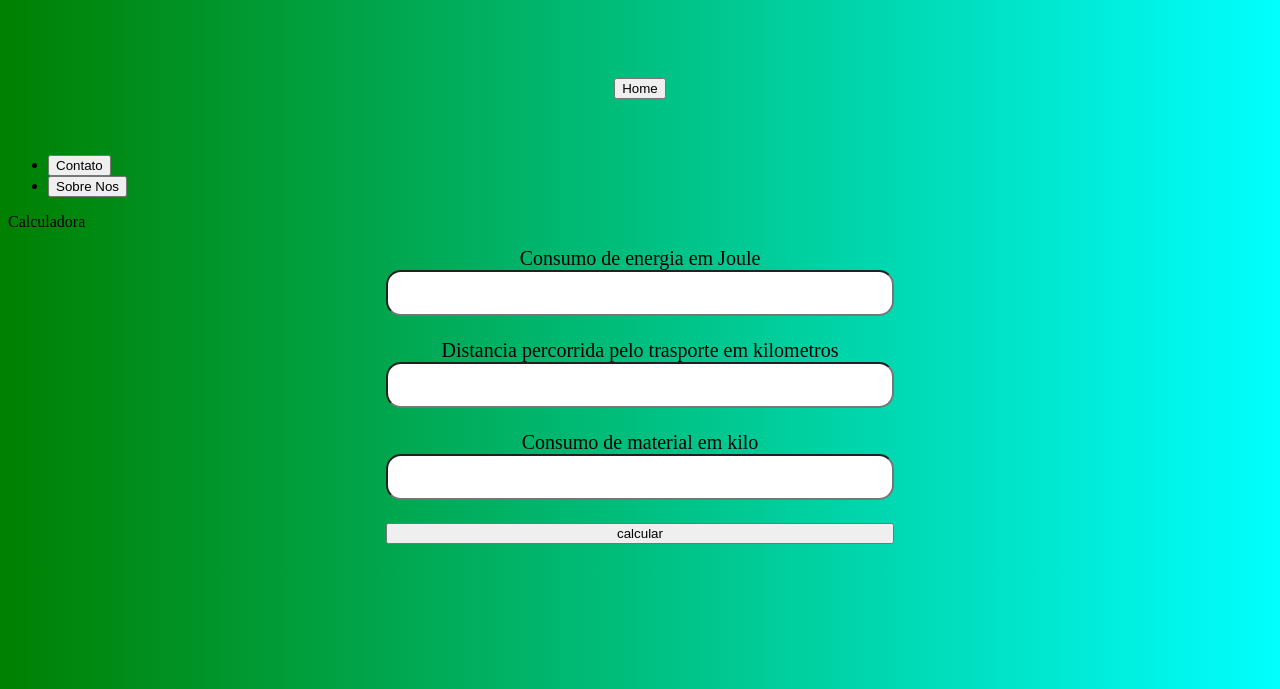
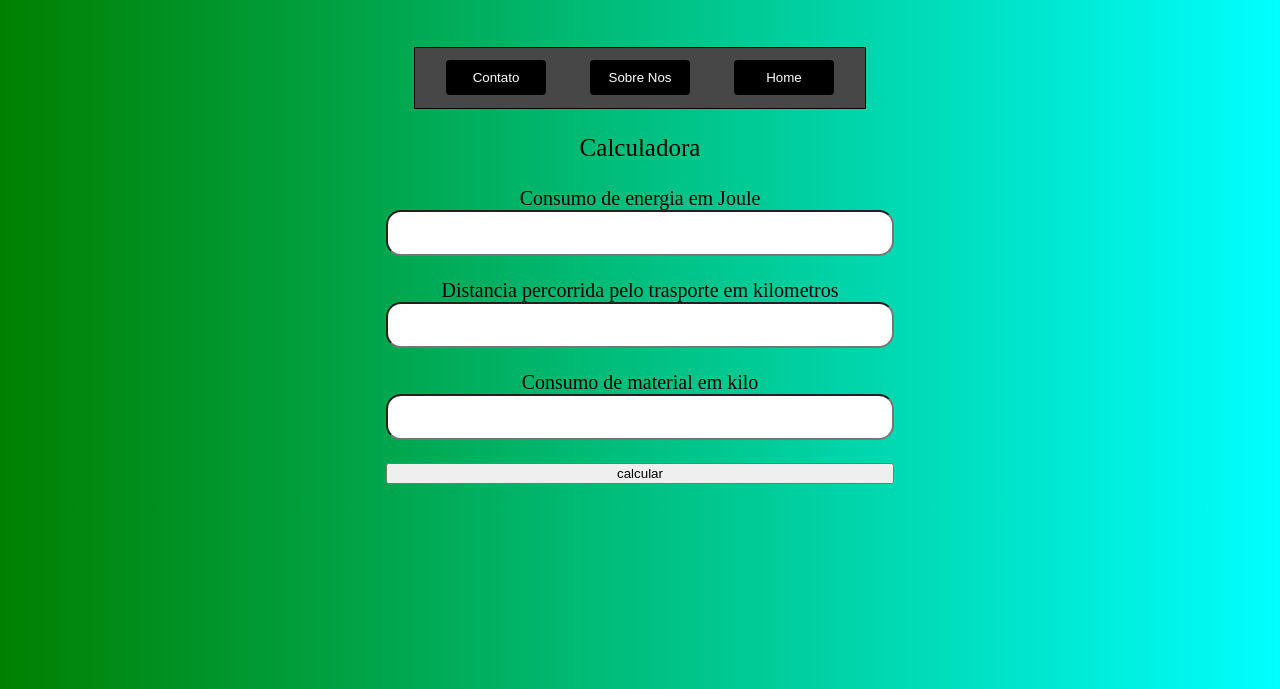
Before and after one commit to HakuTam/sprint2java, a plain HTML site: page sprint2java/pages/calculadora.html in a window 1280 px wide. Shown: the part 111-800 px from the top of the page. Drawn offline with Linux system fonts and the light colour scheme.

Commit message:
corrigindo bugs, botão no home desconfigurado

```diff
--- a/sprint2java/index.html
+++ b/sprint2java/index.html
@@ -16,15 +16,15 @@
     </div>
     <div id="menu">
         <ul>
-            <li><a href="./pages/calculadora.html"><li>Calculadora</li></a>
-            <li><a href="./pages/contato.html"><li>Contato</li></a>
-            <li><a href="./pages/sobrenos.html"><li>SobreNos</li></a>
+            <li><button src="./pages/calculadora.html">Calculadora</button></li>
+            <li><button src="./pages/contato.html">Contato</button></li>
+            <li><button src="./pages/sobrenos.html">Sobre nós</button></li>
         </ul>
 
     </div>
 
 
-<script href="script.js"></script>
+<script src="script.js"></script>
 
 </body>
 </html>
--- a/sprint2java/pages/calculadora.html
+++ b/sprint2java/pages/calculadora.html
@@ -13,13 +13,13 @@
 
     <div id="div1">
         <p>Atticus</p>
-        <p><button id="botao-home">Home</button></p>
     </div>
 
-    <div id="menu3">
+    <div id="menu2">
         <ul>
             <li><button id="botao-contato">Contato</button></li>
             <li><button id="botao-sobrenos">Sobre Nos</button></li>
+            <li><button id="botao-home">Home</button></li>
         </ul>
     </div>
 
--- a/sprint2java/pages/style2.css
+++ b/sprint2java/pages/style2.css
@@ -151,3 +151,9 @@ h1 {
   font-family: Arial;
   font-size: 23px;
 }
+
+#p1 {
+  font-size: 25px;
+  border-radius: 15px;
+  text-align: center;
+}
```
Also changed, not shown: sprint2java/pages/contato.html (+2 -2 lines), sprint2java/pages/sobrenos.html (+1 -1 lines), sprint2java/script.js (+11 -0 lines).
